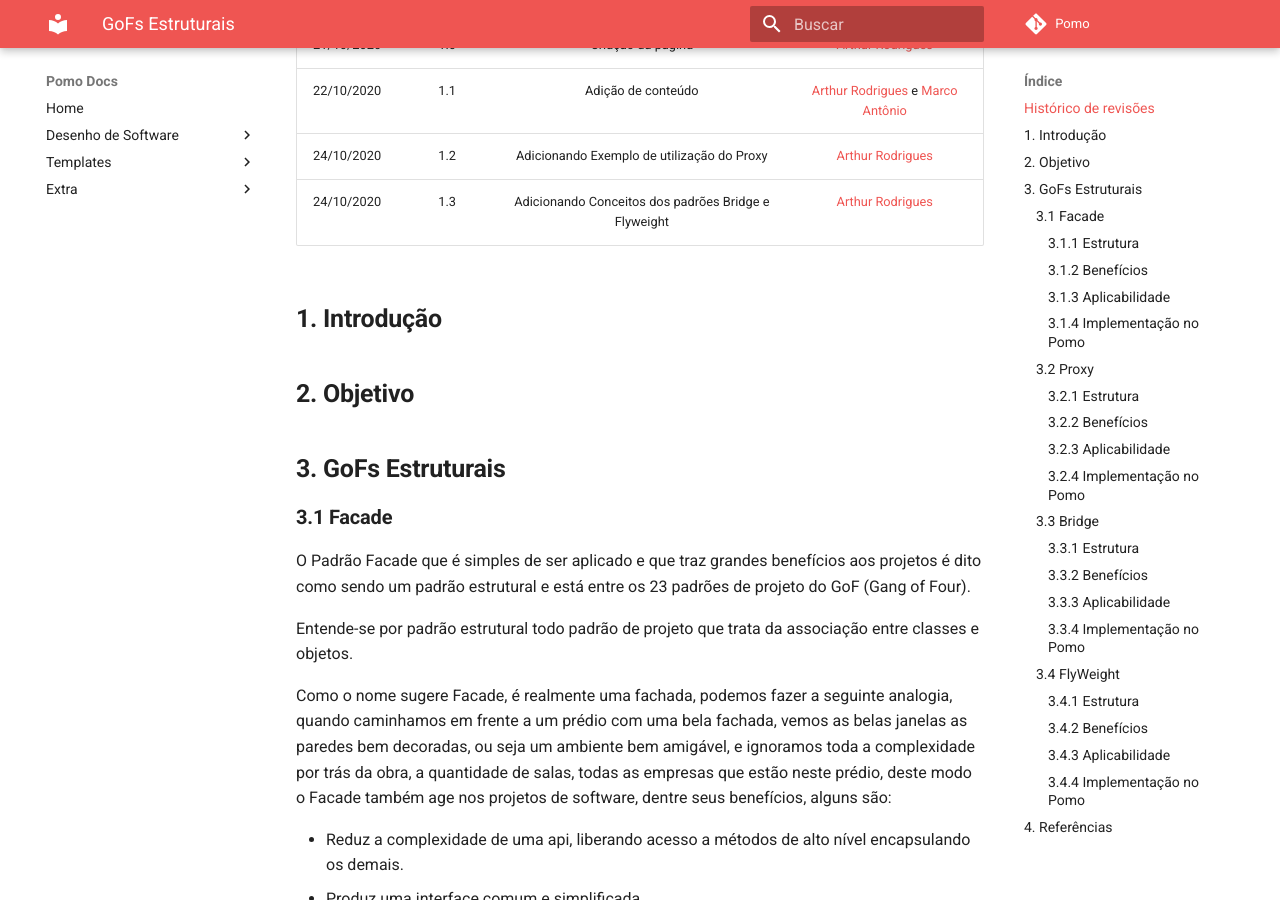
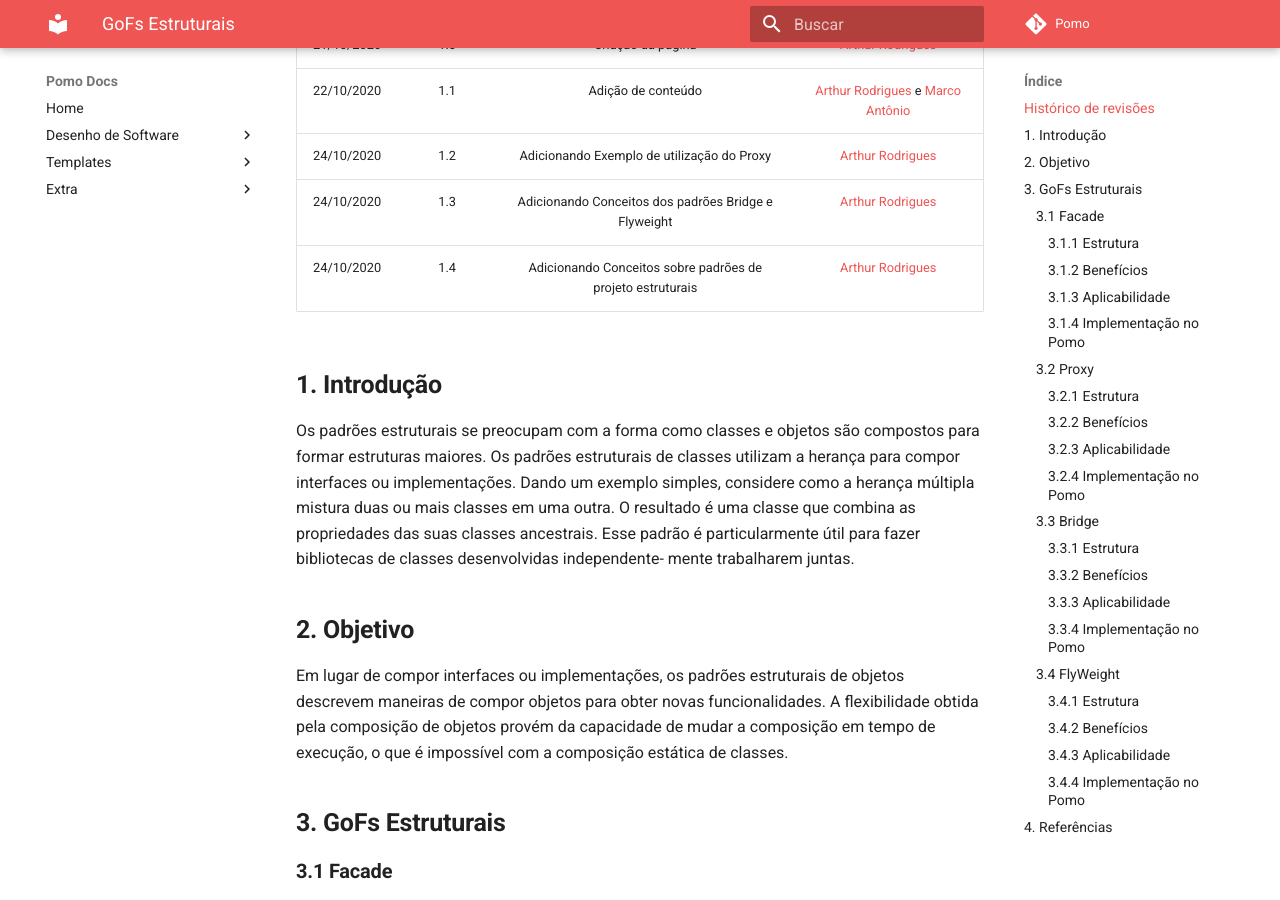
Before and after one commit to UnBArqDsw/2020.1_G6_Pomo, an MkDocs documentation site: the page built from docs/padrões-de-projeto/modulo3.3/gofs_estruturais.md, in a window 1280 px wide and 900 px high, scrolled down 254 px. Built offline with MkDocs 1.6.1 and Material for MkDocs 9.7.7, drawn with Linux system fonts in a browser that asks for light colours; comment, search, counter and statistics services are not loaded; some of the changed text lies outside the part shown.

Commit message:
[DOC] #25 Adicionando conceitos sobre padroes estruturais

```diff
--- a/docs/padrões-de-projeto/modulo3.3/gofs_estruturais.md
+++ b/docs/padrões-de-projeto/modulo3.3/gofs_estruturais.md
@@ -8,10 +8,24 @@
 | 22/10/2020 | 1.1 | Adição de conteúdo | [Arthur Rodrigues](https://github.com/arthurarp) e [Marco Antônio](https://github.com/markinlimac)|
 | 24/10/2020 | 1.2 | Adicionando Exemplo de utilização do Proxy | [Arthur Rodrigues](https://github.com/arthurarp)|
 | 24/10/2020 | 1.3 | Adicionando Conceitos dos padrões Bridge e Flyweight | [Arthur Rodrigues](https://github.com/arthurarp)|
+| 24/10/2020 | 1.4 | Adicionando Conceitos sobre padrões de projeto estruturais | [Arthur Rodrigues](https://github.com/arthurarp)|
 
 ## **1. Introdução**
+Os padrões estruturais se preocupam com a forma como classes e objetos são compostos
+para formar estruturas maiores. Os padrões estruturais de classes utilizam a herança
+para compor interfaces ou implementações. Dando um exemplo simples, considere
+como a herança múltipla mistura duas ou mais classes em uma outra. O resultado é uma
+classe que combina as propriedades das suas classes ancestrais. Esse padrão é
+particularmente útil para fazer bibliotecas de classes desenvolvidas independente-
+mente trabalharem juntas.
 
 ## **2. Objetivo**
+
+Em lugar de compor interfaces ou implementações, os padrões estruturais de
+objetos descrevem maneiras de compor objetos para obter novas funcionalidades. A
+flexibilidade obtida pela composição de objetos provém da capacidade de mudar a
+composição em tempo de execução, o que é impossível com a composição estática de
+classes.
 
 ## **3. GoFs Estruturais**
 
@@ -92,12 +106,14 @@ As características que tornam o padrão Bridge interessante envolvem: a capacid
 A Abstração nesse modelo nada mais é do que a interface que o cliente usa para interagir com a abstração do mundo real e que é implementada pela Abstração Concreta. Nessa abstração concreta é mantido uma referência a uma interface de um Implementador e é exatamente o que torna possível desacoplar a abstração da implementação porque agora a abstração faz referências a um ou mais métodos da classe implementador.
 #### **3.3.4 Implementação no Pomo**
 
+Até o presente momento, não foi necessária a implementação do padrão Bridge.
+
 ### **3.4 FlyWeight**
 O Flyweight é um padrão de design estrutural que permite ajustar mais objetos à quantidade disponível de RAM, compartilhando partes comuns do estado entre vários objetos, em vez de manter todos os dados em cada objeto.
 
 #### **3.4.1 Estrutura**
 
-![estrutura do bridge](/img/padroes/estruturais/flyweight/estrutura.png)
+![estrutura do flyweight](/img/padroes/estruturais/flyweight/estrutura.png)
 
 #### **3.4.2 Benefícios**
 
@@ -120,4 +136,6 @@ Até o presente momento, não foi visto um motivo que permitisse a implementaç
 
 3. PIERIN, Felipe. Explorando os benefícios do uso do Design Pattern Bridge. 02 Agosto, 2011. Disponível em: <https://fpierin.wordpress.com/2011/08/02/explorando-os-beneficios-do-uso-do-design-pattern-bridge/>. Acesso em: 24/10/2020.
 
-2. ROBERTO, Jones. Design Patterns -- Parte 13 -- Flyweight. Medium. 28 Novembro, 2019. Disponível em: <https://medium.com/xp-inc/design-patterns-parte-13-flyweight-9f96433bce05>. Acesso em: 24/10/2020.
+4. ROBERTO, Jones. Design Patterns -- Parte 13 -- Flyweight. Medium. 28 Novembro, 2019. Disponível em: <https://medium.com/xp-inc/design-patterns-parte-13-flyweight-9f96433bce05>. Acesso em: 24/10/2020.
+
+5. GAMMA, Erich; HELM, Richard; JOHNSON, Ralph; VLISSIDES, JOHN. Padrões de Projeto. Bookman, 2000.
```
Also changed, not shown: other parts of docs/padrões-de-projeto/modulo3.3/gofs_estruturais.md (+1 -1 lines).
